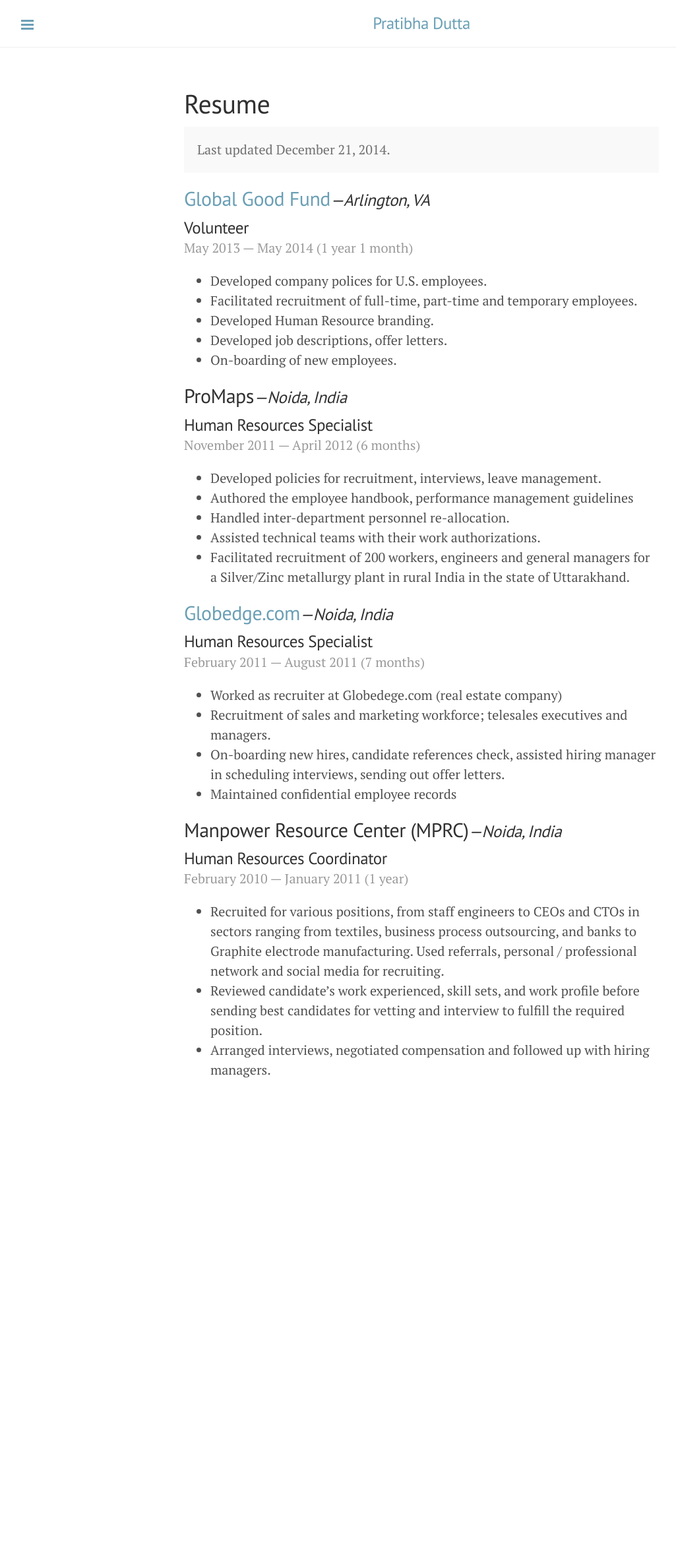
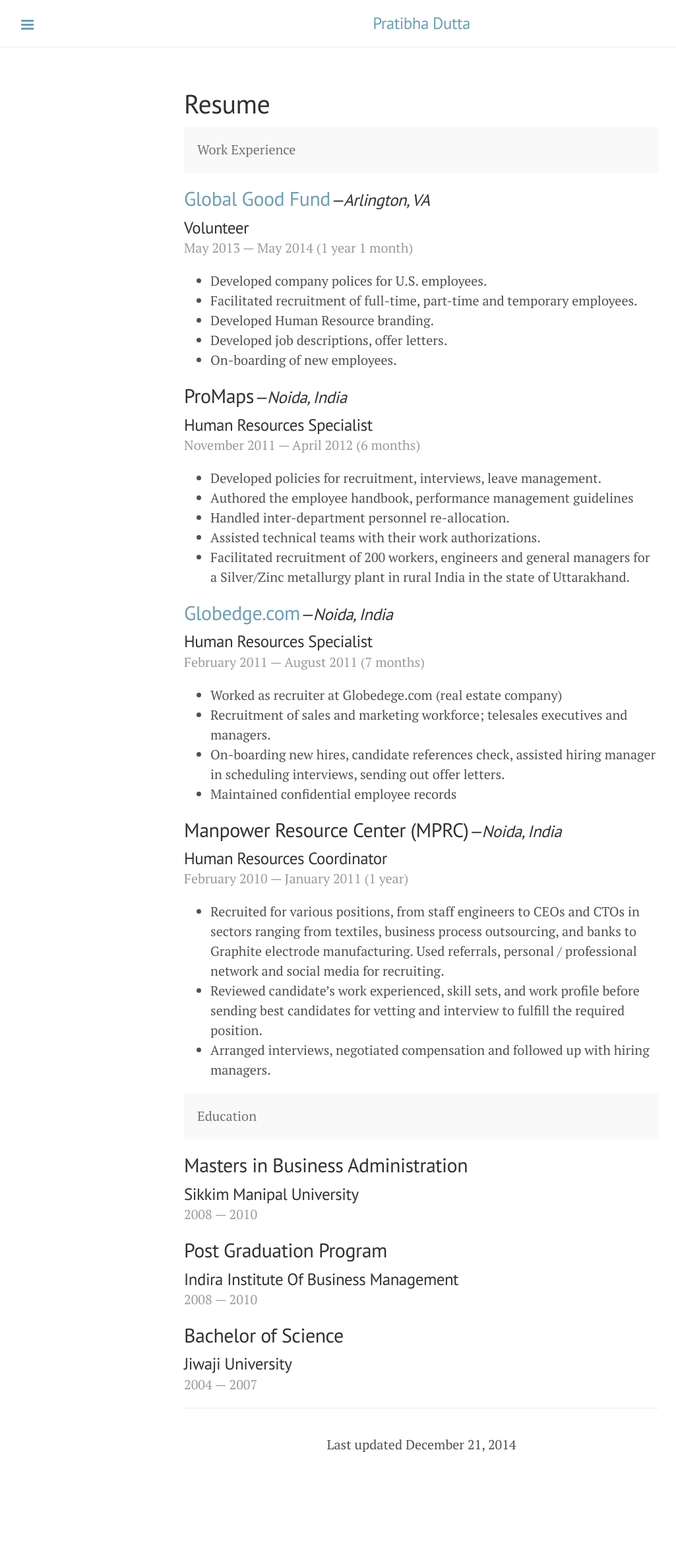
Before and after one commit to ishankapoor/pratibhadutta, a Jekyll site: the page built from resume.md, in a window 1280 px wide. Shown: the whole page at 66% size, without its empty margins (1-1026 px from the left). Built offline with Jekyll 4.4.1, drawn with Linux system fonts in a browser that asks for light colours; Markdown is read by kramdown in place of the engine named in the settings; before the commit the page ends 1717 px from its top, so only the background shows below that.

Commit message:
blog and resume

```diff
--- a/_includes/sidebar.html
+++ b/_includes/sidebar.html
@@ -19,7 +19,7 @@
     {% assign pages_list = site.pages | sort:"url" %}
     {% for node in pages_list %}
       {% if node.title != null %}
-        {% if node.layout == "page" %}
+        {% if node.layout == "page" or node.layout == "blog" %}
           <a class="sidebar-nav-item{% if page.url == node.url %} active{% endif %}" href="{{ node.url }}">{{ node.title }}</a>
         {% endif %}
       {% endif %}
--- a/public/css/custom.css
+++ b/public/css/custom.css
@@ -32,3 +32,6 @@
 .job-location{
   font-size: 1.25rem;
 }
+.footnote{
+  text-align: center;
+}
--- a/resume.md
+++ b/resume.md
@@ -4,7 +4,7 @@
 date: 2014-12-21
 ---
 
-<p class="message">Last updated {{  page.date | date: '%B %d, %Y' }}.</p>
+<p class="message">Work Experience</p>
 
 <h2><a href="http://globalgoodfund.org">Global Good Fund</a><cite class="job-location">&mdash;Arlington, VA</cite></h2>
 <h3 class="job-title">Volunteer</h3>
@@ -42,3 +42,21 @@
 * Recruited for various positions, from staff engineers to CEOs and CTOs in sectors ranging from textiles, business process outsourcing, and banks to Graphite electrode manufacturing. Used referrals, personal / professional network and social media for recruiting.
 * Reviewed candidate's work experienced, skill sets, and work profile before sending best candidates for vetting and interview to fulfill the required position.
 * Arranged interviews, negotiated compensation and followed up with hiring managers.
+
+<p class="message">Education</p>
+
+## Masters in Business Administration
+<h3 class="job-title">Sikkim Manipal University</h3>
+<div class="post-date">2008 &mdash; 2010</div>
+
+## Post Graduation Program
+<h3 class="job-title">Indira Institute Of Business Management</h3>
+<div class="post-date">2008 &mdash; 2010</div>
+
+## Bachelor of Science
+<h3 class="job-title">Jiwaji University</h3>
+<div class="post-date">2004 &mdash; 2007</div>
+
+<div class="related">
+<p class="footnote">Last updated {{  page.date | date: '%B %d, %Y' }}</p>
+</div>
```
Also changed, not shown: _layouts/blog.html (added, +7 -0 lines), thoughts.md (added, +19 -0 lines).
